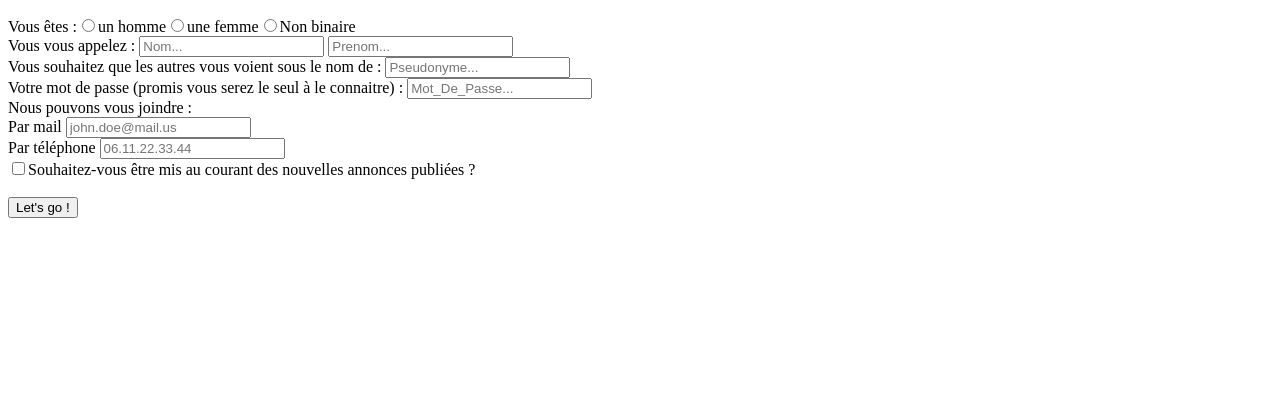
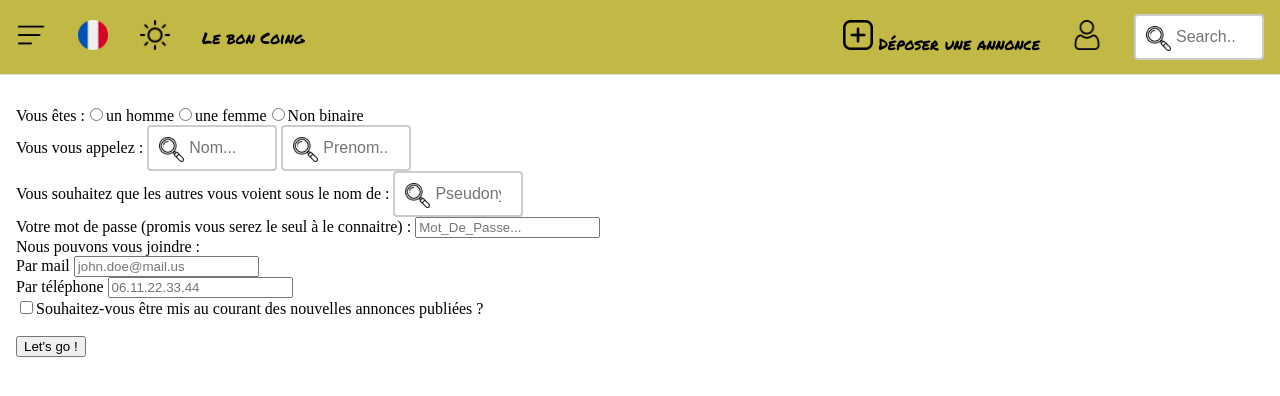
Before and after one commit to TheAxeblack/Le-Bon-Coing, a PHP site: page /inscription.php in a window 1280 px wide. Shown: the top 396 px of the page. Run offline with PHP 8.4, Linux system fonts and the light colour scheme.

Commit message:
MAJ inscriptions

```diff
--- a/inscription.php
+++ b/inscription.php
@@ -20,8 +20,7 @@ function afficheFormulaire($p)
     $champ .= "<label>Nous pouvons vous joindre :<br/>Par mail
                 <input type=\"email\" name=\"adresse\" placeholder=\"john.doe@mail.us\" required=\"required\">
                </label><br/>";
-    $champ .= "<label>Par téléphone <input type=\"tel\" name=\"telephone\" pattern=\"[0-9]{2}.[0-9]{2}.[0-9]{2}.
-               [0-9]{2}.[0-9]{2}\" maxlength=\"14\" placeholder=\"06.11.22.33.44\" required=\"required\"><br/>";
+    $champ .= "<label>Par téléphone <input type=\"tel\" name=\"telephone\" maxlength=\"10\" placeholder=\"06.11.22.33.44\" required=\"required\"><br/>";
     $champ .= "<label><input type=\"checkbox\" name=\"infos\">Souhaitez-vous être mis au courant des nouvelles annonces
                publiées ?</label><br/><br/>";
     $champ .= "<input type=\"submit\" value=\"Let's go !\" /></p>";
@@ -36,8 +35,48 @@ function afficheFormulaire($p)
 <head>
     <meta charset="UTF-8">
     <title>Inscription</title>
+    <link rel="stylesheet" href="css/accueil.css">
+    <link rel="stylesheet" href="css/commun.css">
+
+    <style>
+        @import url('https://fonts.googleapis.com/css2?family=Permanent+Marker&display=swap');
+    </style>
 </head>
 <body>
+<div class="navbar">
+    <div class="dropdown">
+        <button class="dropbtn" onclick="deroulerMenu('myDropdown')">
+            <img src="imgs/hamburger.png" alt="icone de menu" width="30" height="30">
+        </button>
+        <div class="dropdown-content" id="myDropdown">
+            <a href="#">Gérer mes annonces</a>
+            <a href="#">Link 3</a>
+        </div>
+    </div>
+    <div class="dropdown">
+        <button class="dropbtn" onclick="deroulerMenu('myDropdown2')">
+            <img src="imgs/france.png" alt="icone du drapeau français" width="30">
+        </button>
+        <div class="dropdown-content" id="myDropdown2">
+            <a href="#">Link 1</a>
+            <a href="#">Link 2</a>
+            <a href="#">Link 3</a>
+        </div>
+    </div>
+    <button class="nigthbtn" onclick="changerMode()">
+        <img src="imgs/sun.png" alt="icone de soleil" width="30" height="30">
+    </button>
+    <div class="nametag w7">
+        <a href="#home">Le bon Coing</a>
+    </div>
+    <a href="#"><img src="imgs/more.png" alt="icone ajout" width="30"> Déposer une annonce</a>
+    <a href="#logging"><img src="imgs/user.png" alt="icone de compte" width="30"></a>
+    <form>
+        <label>
+            <input class="search-barre" type="text" name="search" placeholder="Search..">
+        </label>
+    </form>
+</div>
 <?php
 if (isset($_SESSION['pseudo'])) {
     echo "<p>Vous ne pouvez pas vous inscrire si vous êtes connecté</p>";
@@ -53,7 +92,7 @@ if (isset($_SESSION['pseudo'])) {
         $news = $_POST['infos'];
 
         include('includes/connex.inc.php');
-        $pdo = connex('le_bon_coing');
+        $pdo = connex("le_bon_coin");
 
         try {
             $verifps = $pdo->prepare('SELECT (pseudo) FROM utilisateur WHERE pseudo = :ps');
@@ -69,7 +108,7 @@ if (isset($_SESSION['pseudo'])) {
             if ($ok == 0)
                 afficheFormulaire("Pseudo déjà utilisé");
             else {
-                $stmt = $pdo->prepare('INSERT INTO membres(genre, nom, prenom, pseudo, mdp, email, news) VALUES
+                $stmt = $pdo->prepare('INSERT INTO utilisateur(genre, nom, prenom, pseudo, mdp, email, news) VALUES
                                                                           (:genre, :nom, :prenom, :pseudo, :pass, :mail, :news)');
                 $stmt->bindParam(':genre', $genre);
                 $stmt->bindParam(':nom', $nom);
```
